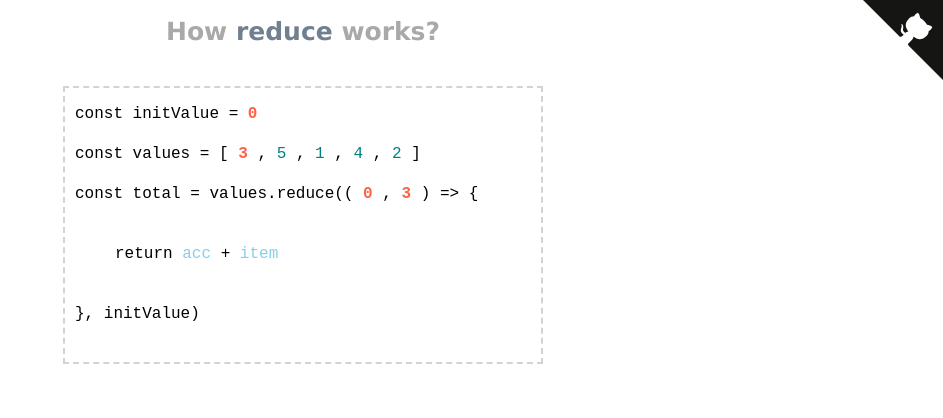
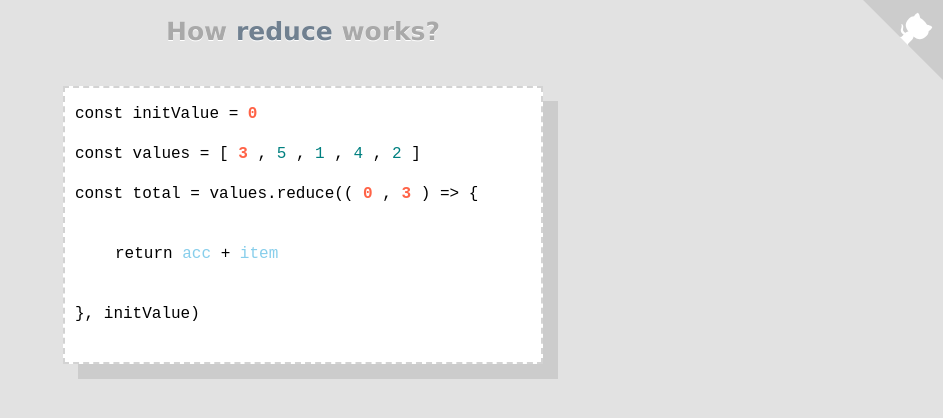
Before and after one commit to vishaltelangre/animated-reduce-walkthrough, a website built with webpack: page dist/index.html in a window 1280 px wide. Shown: the whole page, without its empty margins (337-1280 px from the left). Built offline with nearby package versions, Linux system fonts and the light colour scheme.

Commit message:
Tweak style

```diff
--- a/dist/index.html
+++ b/dist/index.html
@@ -11,6 +11,7 @@
         margin-top: 20px;
         width: 480px;
         margin: 0 auto;
+        background-color: #e2e2e2;
       }
 
       h1 {
@@ -20,11 +21,14 @@
         text-align: center;
         margin-bottom: 40px;
         color: darkgray;
+        text-shadow: 0 1px 0 #fff;
       }
 
       #root {
         border: 2px dashed lightgray;
         padding: 10px;
+        background-color: #fff;
+        box-shadow: 15px 15px 0px 0px #ccc;
       }
 
       .github-corner:hover .octo-arm {
@@ -75,7 +79,7 @@
         height="80"
         viewBox="0 0 250 250"
         style="
-          fill: #151513;
+          fill: #ccc;
           color: #fff;
           position: absolute;
           top: 0;
@@ -99,7 +103,7 @@
     ></a>
     <div id="root">
       <svg width="480" height="250" viewBox="0 0 480 250">
-        <g font-family="monospace" font-size="16px">
+        <g font-family="monospace" font-weight="100" font-size="16px">
           <g transform="translate(0, 20)">
             <text>
               const initValue =
```
